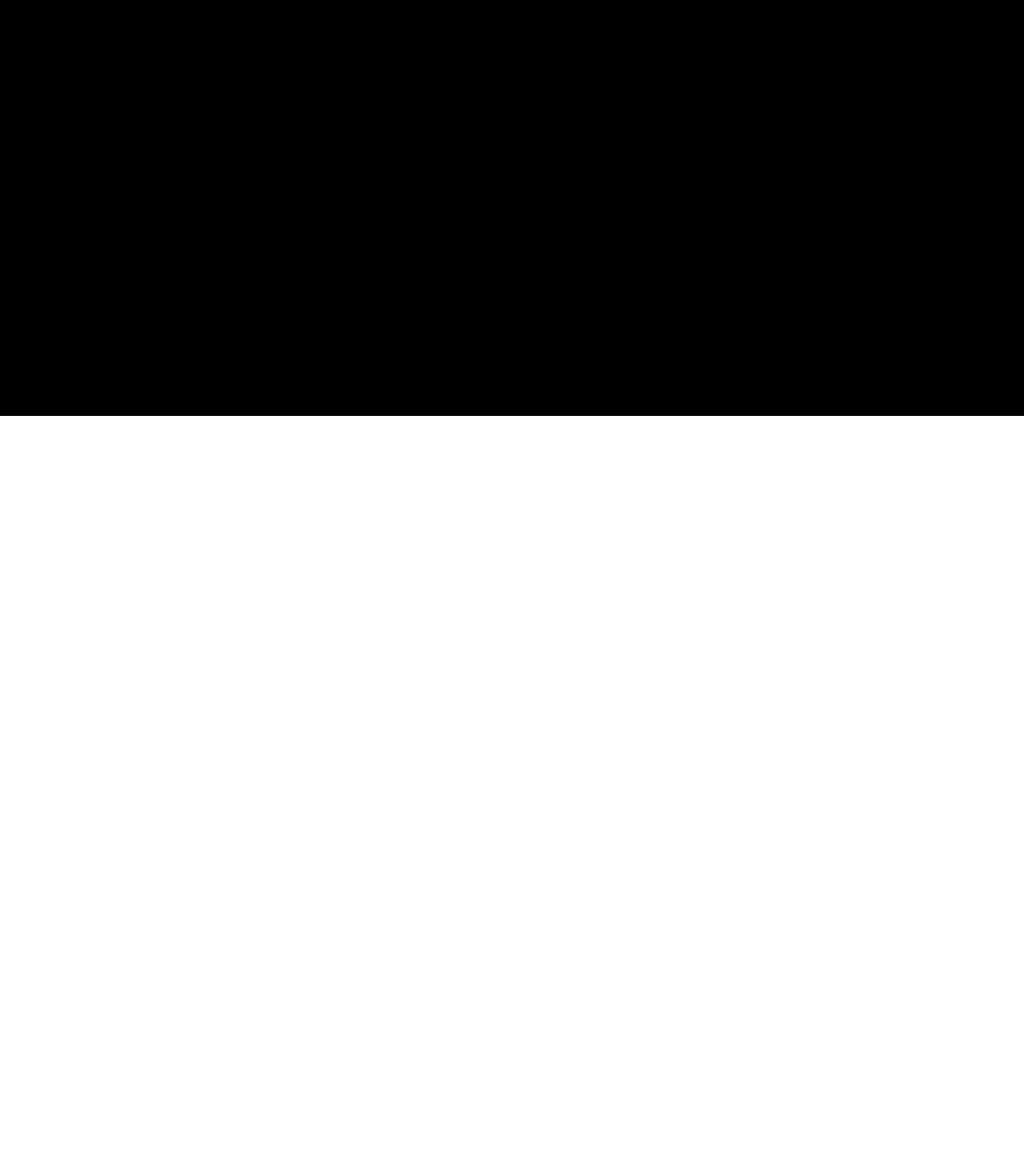
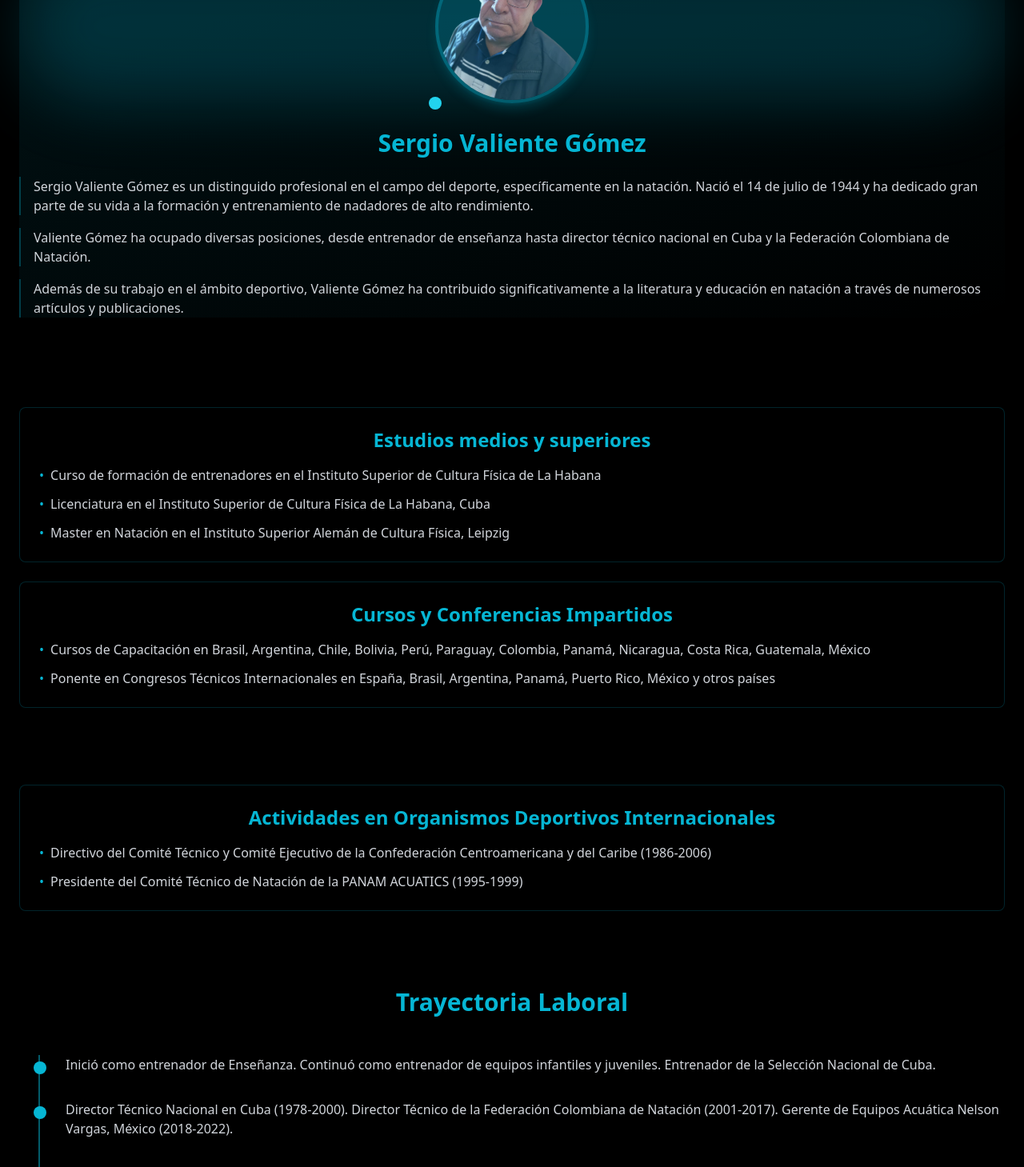
Before and after one commit to kiskee/SVG-Natacion, a React (Vite) app: page /info in a window 1280 px wide. Shown: the part 280-1739 px from the top of the page at 80% size. Before the commit the page ends 800 px from the top, so only its background shows below. Built offline with nearby package versions, Linux system fonts and the light colour scheme.

Commit message:
[DEV] - adding info of the mentor

```diff
--- a/src/App.jsx
+++ b/src/App.jsx
@@ -2,7 +2,7 @@ import { BrowserRouter as Router, Routes, Route } from "react-router-dom"; // Fo
 import { SpeedInsights } from "@vercel/speed-insights/react";
 import Home from "./pages/Home";
 import Layaut from "./components/Layaut";
-import Page1 from './pages/Page1'
+import Info from './pages/Info'
 import Page2 from './pages/Page2'
 
 
@@ -15,7 +15,7 @@ export default function App() {
             {/* Define the route for the home page */}
             <Route path="/" element={<Home />} />
             {/* Define the route for the "Nosotros" page */}
-            <Route path="/page1" element={<Page1 />} />
+            <Route path="/info" element={<Info />} />
             {/* Define the route for the "Proyectos" page */}
             <Route path="/page2" element={<Page2 />} />
           </Routes>
--- a/src/components/hero.jsx
+++ b/src/components/hero.jsx
@@ -1,3 +1,5 @@
+import { Link } from "react-router-dom";
+
 export default function Hero() {
   // body
   return (
@@ -24,9 +26,11 @@ export default function Hero() {
           <button className="px-8 py-3 bg-cyan-500 text-black font-semibold rounded-lg hover:bg-cyan-400 transition-colors">
             Comenzar Ahora
           </button>
-          <button className="px-8 py-3 border-2 border-cyan-500 text-white font-semibold rounded-lg hover:bg-cyan-500/20 transition-colors">
-            Más Información
-          </button>
+          <Link to="/info" className="px-8 py-3 border-2 border-cyan-500 text-white font-semibold rounded-lg hover:bg-cyan-500/20 transition-colors">
+            <button >
+              Más Información
+            </button>
+          </Link>
         </div>
 
         {/* Stats Section */}
--- /dev/null
+++ b/src/pages/Info.jsx
@@ -0,0 +1,172 @@
+import sergioImage from "../assets/sergio.png";
+
+export default function Info() {
+  // body
+  return (
+    <div className="bg-black text-white">
+      {/* Biografía Section */}
+      <div className="container mx-auto px-6 py-16">
+        <section className="relative">
+          {/* Background gradient */}
+          <div className="absolute inset-0">
+            <div className="absolute inset-0 bg-gradient-to-br from-cyan-500/10 to-transparent"></div>
+          </div>
+
+          {/* Content */}
+          <div className="relative z-10 flex flex-wrap items-center">
+            <div className="w-full md:w-3/12 lg:w-2/12 mx-auto md:mx-0">
+              <div className="relative">
+                {/* Decorative circle behind image */}
+                <div className="absolute inset-0 bg-cyan-500/20 rounded-full blur-2xl"></div>
+
+                {/* Image container */}
+                <div className="relative w-48 h-48 mx-auto">
+                  <div className="absolute inset-0 bg-cyan-500/20 rounded-full animate-pulse"></div>
+                  <img
+                    src={sergioImage}
+                    className="w-full h-full object-cover rounded-full border-4 border-cyan-500/30 shadow-lg shadow-cyan-500/20 transition-all duration-300 hover:scale-105 hover:border-cyan-400"
+                    alt="Sergio Valiente Gómez"
+                    width={192}
+                    height={192}
+                  />
+
+                  {/* Decorative elements */}
+                  <div className="absolute -top-2 -right-2 w-6 h-6 bg-cyan-500 rounded-full"></div>
+                  <div className="absolute -bottom-2 -left-2 w-4 h-4 bg-cyan-400 rounded-full"></div>
+                </div>
+              </div>
+            </div>
+
+            <div className="w-full md:w-9/12 lg:w-10/12 md:pl-8 mt-8 md:mt-0">
+              <h2 className="text-3xl font-bold text-center md:text-left mb-6 text-cyan-500">
+                Sergio Valiente Gómez
+              </h2>
+              <div className="space-y-4 text-gray-300">
+                <p className="relative pl-4 border-l-2 border-cyan-500/30">
+                  Sergio Valiente Gómez es un distinguido profesional en el
+                  campo del deporte, específicamente en la natación. Nació el 14
+                  de julio de 1944 y ha dedicado gran parte de su vida a la
+                  formación y entrenamiento de nadadores de alto rendimiento.
+                </p>
+                <p className="relative pl-4 border-l-2 border-cyan-500/30">
+                  Valiente Gómez ha ocupado diversas posiciones, desde
+                  entrenador de enseñanza hasta director técnico nacional en
+                  Cuba y la Federación Colombiana de Natación.
+                </p>
+                <p className="relative pl-4 border-l-2 border-cyan-500/30">
+                  Además de su trabajo en el ámbito deportivo, Valiente Gómez ha
+                  contribuido significativamente a la literatura y educación en
+                  natación a través de numerosos artículos y publicaciones.
+                </p>
+              </div>
+            </div>
+          </div>
+        </section>
+      </div>
+
+      {/* El resto del componente permanece igual... */}
+      {/* Estudios y Cursos Grid */}
+      <div className="container mx-auto px-6 py-12">
+        <div className="grid gap-6 md:grid-cols-2">
+          {/* Estudios Card */}
+          <div className="bg-black/50 backdrop-blur-sm border border-cyan-500/20 rounded-lg p-6">
+            <h3 className="text-2xl font-semibold text-cyan-500 mb-4 text-center">
+              Estudios medios y superiores
+            </h3>
+            <ul className="space-y-3 text-gray-300">
+              <li className="flex items-center">
+                <span className="text-cyan-500 mr-2">•</span>
+                Curso de formación de entrenadores en el Instituto Superior de
+                Cultura Física de La Habana
+              </li>
+              <li className="flex items-center">
+                <span className="text-cyan-500 mr-2">•</span>
+                Licenciatura en el Instituto Superior de Cultura Física de La
+                Habana, Cuba
+              </li>
+              <li className="flex items-center">
+                <span className="text-cyan-500 mr-2">•</span>
+                Master en Natación en el Instituto Superior Alemán de Cultura
+                Física, Leipzig
+              </li>
+            </ul>
+          </div>
+
+          {/* Cursos Impartidos Card */}
+          <div className="bg-black/50 backdrop-blur-sm border border-cyan-500/20 rounded-lg p-6">
+            <h3 className="text-2xl font-semibold text-cyan-500 mb-4 text-center">
+              Cursos y Conferencias Impartidos
+            </h3>
+            <ul className="space-y-3 text-gray-300">
+              <li className="flex items-center">
+                <span className="text-cyan-500 mr-2">•</span>
+                Cursos de Capacitación en Brasil, Argentina, Chile, Bolivia,
+                Perú, Paraguay, Colombia, Panamá, Nicaragua, Costa Rica,
+                Guatemala, México
+              </li>
+              <li className="flex items-center">
+                <span className="text-cyan-500 mr-2">•</span>
+                Ponente en Congresos Técnicos Internacionales en España, Brasil,
+                Argentina, Panamá, Puerto Rico, México y otros países
+              </li>
+            </ul>
+          </div>
+        </div>
+      </div>
+
+      {/* Actividades Internacionales */}
+      <div className="container mx-auto px-6 py-12">
+        <div className="bg-black/80 backdrop-blur-sm border border-cyan-500/20 rounded-lg p-6">
+          <h3 className="text-2xl font-semibold text-cyan-500 mb-4 text-center">
+            Actividades en Organismos Deportivos Internacionales
+          </h3>
+          <ul className="space-y-3 text-gray-300">
+            <li className="flex items-center">
+              <span className="text-cyan-500 mr-2">•</span>
+              Directivo del Comité Técnico y Comité Ejecutivo de la
+              Confederación Centroamericana y del Caribe (1986-2006)
+            </li>
+            <li className="flex items-center">
+              <span className="text-cyan-500 mr-2">•</span>
+              Presidente del Comité Técnico de Natación de la PANAM ACUATICS
+              (1995-1999)
+            </li>
+          </ul>
+        </div>
+      </div>
+
+      {/* Trayectoria Timeline */}
+      <div className="container mx-auto px-6 py-12">
+        <h2 className="text-3xl font-bold text-center text-cyan-500 mb-12">
+          Trayectoria Laboral
+        </h2>
+        <div className="relative border-l-2 border-cyan-500/50 ml-6 space-y-8">
+          {/* Timeline items */}
+          <div className="relative pl-8">
+            <div className="absolute -left-2 mt-2 w-4 h-4 rounded-full bg-cyan-500"></div>
+            <p className="text-gray-300">
+              Inició como entrenador de Enseñanza. Continuó como entrenador de
+              equipos infantiles y juveniles. Entrenador de la Selección
+              Nacional de Cuba.
+            </p>
+          </div>
+          <div className="relative pl-8">
+            <div className="absolute -left-2 mt-2 w-4 h-4 rounded-full bg-cyan-500"></div>
+            <p className="text-gray-300">
+              Director Técnico Nacional en Cuba (1978-2000). Director Técnico de
+              la Federación Colombiana de Natación (2001-2017). Gerente de
+              Equipos Acuática Nelson Vargas, México (2018-2022).
+            </p>
+          </div>
+          <div className="relative pl-8">
+            <div className="absolute -left-2 mt-2 w-4 h-4 rounded-full bg-cyan-500"></div>
+            <p className="text-gray-300">
+              Actualmente trabaja como independiente en asesorías y cursos de
+              capacitación.
+            </p>
+          </div>
+        </div>
+      </div>
+    </div>
+  );
+}
--- a/src/pages/Page1.jsx
+++ /dev/null
@@ -1,4 +0,0 @@
-export default function Page1() {
-  // body
-return (<><h1 className="text-9xl">Page1</h1></>)
-}
```
Also changed, not shown: tailwind.config.js (+59 -42 lines), src/assets/sergio.png (added).
